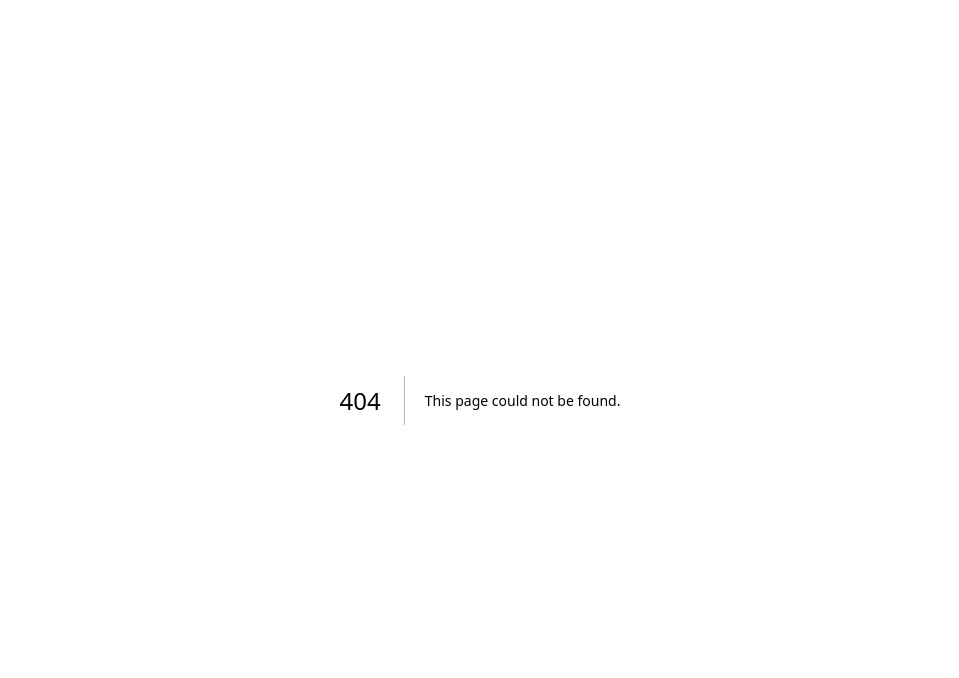
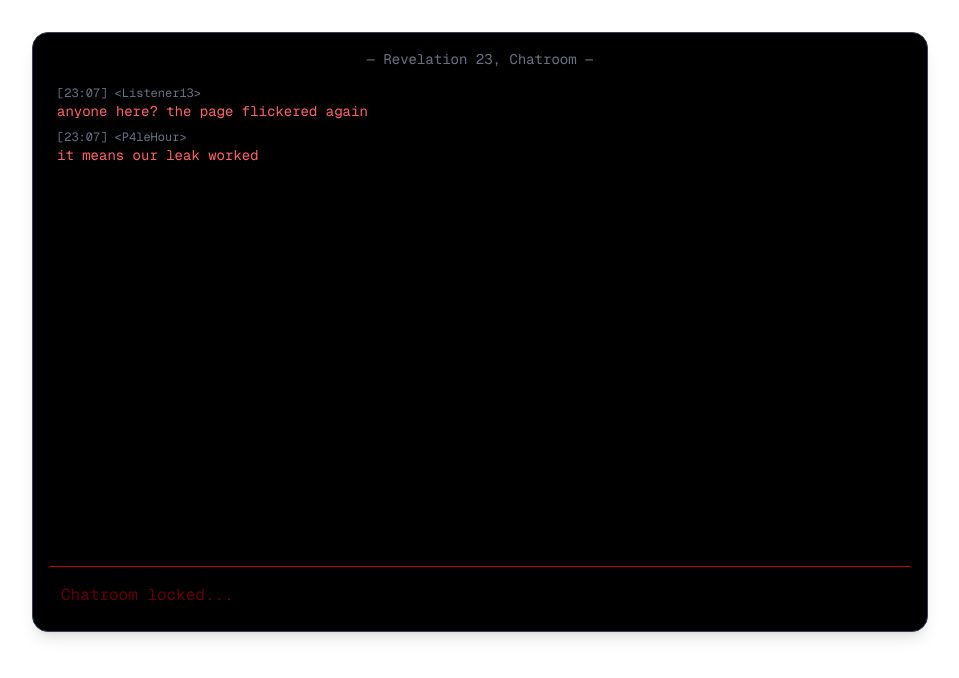
Before and after one commit to PipMY/hack-notts, a Next.js app: page /chatroom in a window 1280 px wide. Before the commit this address had no page. Shown: the top 678 px of the page, without its empty margins (160-1119 px from the left). Built offline with nearby package versions, Linux system fonts and the light colour scheme.

Commit message:
chatroom- this adds the chatroom page

```diff
--- /dev/null
+++ b/app/chatroom/page.js
@@ -0,0 +1,147 @@
+"use client";
+import React, { useEffect, useState } from "react";
+
+const ChatRoom = () => {
+  const [messages, setMessages] = useState([]);
+  const [currentIndex, setCurrentIndex] = useState(0);
+  const [showJoinButton, setShowJoinButton] = useState(false);
+  const [shutdown, setShutdown] = useState(false);
+  const [glitchText, setGlitchText] = useState("");
+
+  // Fictional Revelation 23 chat transcript
+  const chatScript = [
+    { time: "[23:07]", user: "Listener13", text: "anyone here? the page flickered again", delay: 1500 },
+    { time: "[23:07]", user: "P4leHour", text: "it means our leak worked", delay: 2000 },
+    { time: "[23:07]", user: "Maven_Of_Death", text: "i heard the outsiders wrote about us. they never understand", delay: 2500 },
+    { time: "[23:07]", user: "Listener13", text: "the lake thing? it’s everywhere now", delay: 2200 },
+    { time: "[23:07]", user: "EchoGlass", text: "they say it’s us. not our interesting admirer", delay: 2400 },
+    { time: "[23:07]", user: "Maven_Of_Death", text: "still no word from 23?", delay: 2000 },
+    { time: "[23:07]", user: "Watcher23", text: "Patience. all messages come in silence.", delay: 3500 },
+    // (2-second pause)
+    { time: "[23:08]", user: "P4leHour", text: "the first task’s hidden, right? I think I found something in the last bulletin", delay: 2500 },
+    { time: "[23:08]", user: "Listener", text: "the word glitch?", delay: 2000 },
+    { time: "[23:08]", user: "Maven_Of_Death", text: "shh. not here. the watchers read everything", delay: 2500 },
+    { time: "[23:08]", user: "Watcher23", text: "The door opens to those who see, not to those who speak.", delay: 3000 },
+    // (screen distortion note)
+    { time: "", user: "*System*", text: "(screen distortion recorded; external user detected)", delay: 2500 },
+    // Final message
+    { time: "[23:09]", user: "EdenDestructor", text: "You have walked through the noise and reached the quiet.", delay: 2500 },
+    { time: "[23:09]", user: "EdenDestructor", text: "The eyes that lingered over the witch’s trial have been seen.", delay: 2500 },
+    { time: "[23:09]", user: "EdenDestructor", text: "We are impressed by your recent work.", delay: 2500 },
+    { time: "[23:09]", user: "EdenDestructor", text: "Observation is understanding; understanding is membership.", delay: 2500 },
+    { time: "[23:09]", user: "EdenDestructor", text: "Welcome to REVELATION 23.", delay: 2500 },
+    { time: "", user: "*System*", text: "(connection terminated)", delay: 2500 },
+  ];
+
+  // handle chat timing
+  useEffect(() => {
+    if (currentIndex < chatScript.length) {
+      const timer = setTimeout(() => {
+        setMessages((prev) => [...prev, chatScript[currentIndex]]);
+        setCurrentIndex(currentIndex + 1);
+      }, chatScript[currentIndex].delay);
+      return () => clearTimeout(timer);
+    } else if (currentIndex === chatScript.length) {
+      // after last message
+      setTimeout(() => setShowJoinButton(true), 2000);
+    }
+  }, [currentIndex]);
+
+  // Handle Join Chat button click
+  const handleJoin = () => {
+    setShutdown(true);
+    const text = "REVELATION 23 IS COMING";
+    let output = "";
+    let i = 0;
+
+    // glitch animation
+    const glitchInterval = setInterval(() => {
+      if (i < text.length) {
+        const glitchChar =
+          Math.random() < 0.2
+            ? String.fromCharCode(33 + Math.random() * 94)
+            : "";
+        output += text[i];
+        setGlitchText(output + glitchChar);
+        i++;
+      } else {
+        clearInterval(glitchInterval);
+        setGlitchText(text);
+      }
+    }, 100);
+  };
+
+  // Shutdown screen
+  if (shutdown) {
+    return (
+      <div className="fixed inset-0 bg-black flex flex-col items-center justify-center text-red-600 font-mono text-xl animate-flicker">
+        <div className="glitch-text text-center scale-up">{glitchText}</div>
+
+        <style>{`
+          @keyframes flicker {
+            0%, 19%, 21%, 23%, 25%, 54%, 56%, 100% {
+              opacity: 1;
+            }
+            20%, 24%, 55% {
+              opacity: 0.3;
+            }
+          }
+          @keyframes scaleUp {
+            0% { transform: scale(1) rotate(0deg); }
+            50% { transform: scale(1.05) rotate(0.5deg); }
+            100% { transform: scale(1) rotate(0deg); }
+          }
+          .animate-flicker {
+            animation: flicker 2s infinite;
+          }
+          .scale-up {
+            animation: scaleUp 1.5s ease-in-out infinite;
+          }
+          .glitch-text {
+            text-shadow: 0 0 6px #ff0000, 0 0 12px #ff0000, 0 0 24px #660000;
+          }
+        `}</style>
+      </div>
+    );
+  }
+
+  // Main chat interface
+  return (
+    <div className="flex flex-col max-w-4xl mx-auto mt-8 p-4 bg-black text-red-400 font-mono rounded-2xl shadow-lg h-[600px] border border-gray-700">
+      <div className="text-center text-gray-500 text-sm mb-2">
+        — Revelation 23, Chatroom —
+      </div>
+
+      <div className="flex-1 overflow-y-auto space-y-2 p-2">
+        {messages.map((msg, index) => (
+          <div key={index} className="flex flex-col">
+            <span className="text-xs text-gray-500">
+              {msg.time} &lt;{msg.user}&gt;
+            </span>
+            <span className="text-sm">{msg.text}</span>
+          </div>
+        ))}
+      </div>
+
+      {showJoinButton ? (
+        <button
+          onClick={handleJoin}
+          className="mt-4 bg-red-700 hover:bg-red-800 text-white py-2 px-4 rounded-md transition"
+        >
+          Join Chat
+        </button>
+      ) : (
+        <div className="mt-4 border-t border-red-700 pt-2 flex">
+          <input
+            type="text"
+            disabled
+            placeholder="Chatroom locked..."
+            className="flex-1 bg-black text-red-700 px-3 py-2 rounded-md focus:outline-none"
+          />
+        </div>
+      )}
+    </div>
+  );
+};
+
+export default ChatRoom;
```
